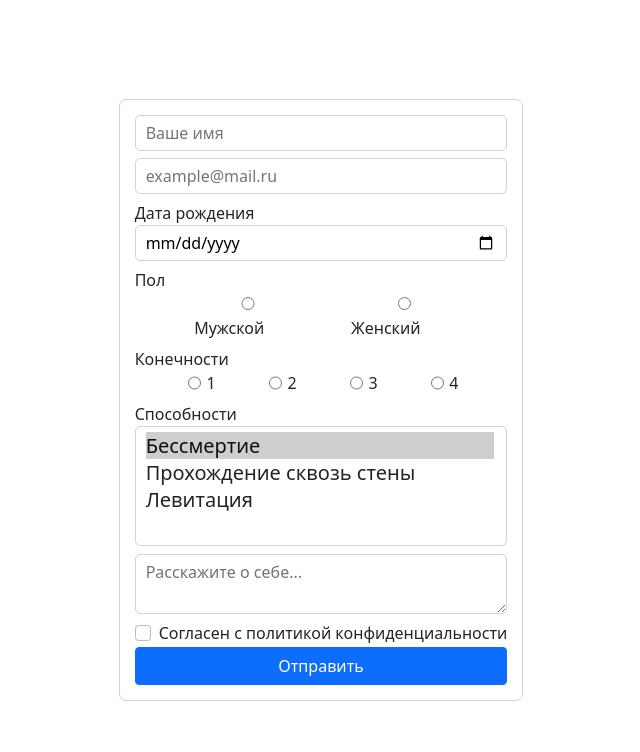
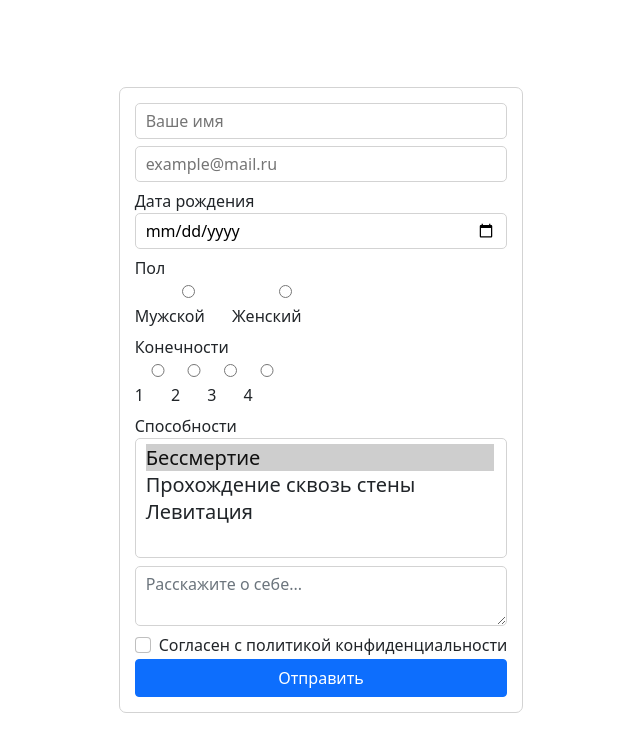
Before and after one commit to kovalenkoanna02/backend, a PHP site: page / in a window 1280 px wide. Shown: the top 752 px of the page, without its empty margins (319-959 px from the left). Run offline with PHP 8.4, Linux system fonts and the light colour scheme.

Commit message:
Update style.css

```diff
--- a/3/style.css
+++ b/3/style.css
@@ -42,12 +42,6 @@ body {
 
 .radios {
     display: flex;
-    justify-content: space-evenly;
-}
-
-.limbs-radio {
-    display: flex;
-    justify-content: space-around;
 }
 
 .radios input {
```
